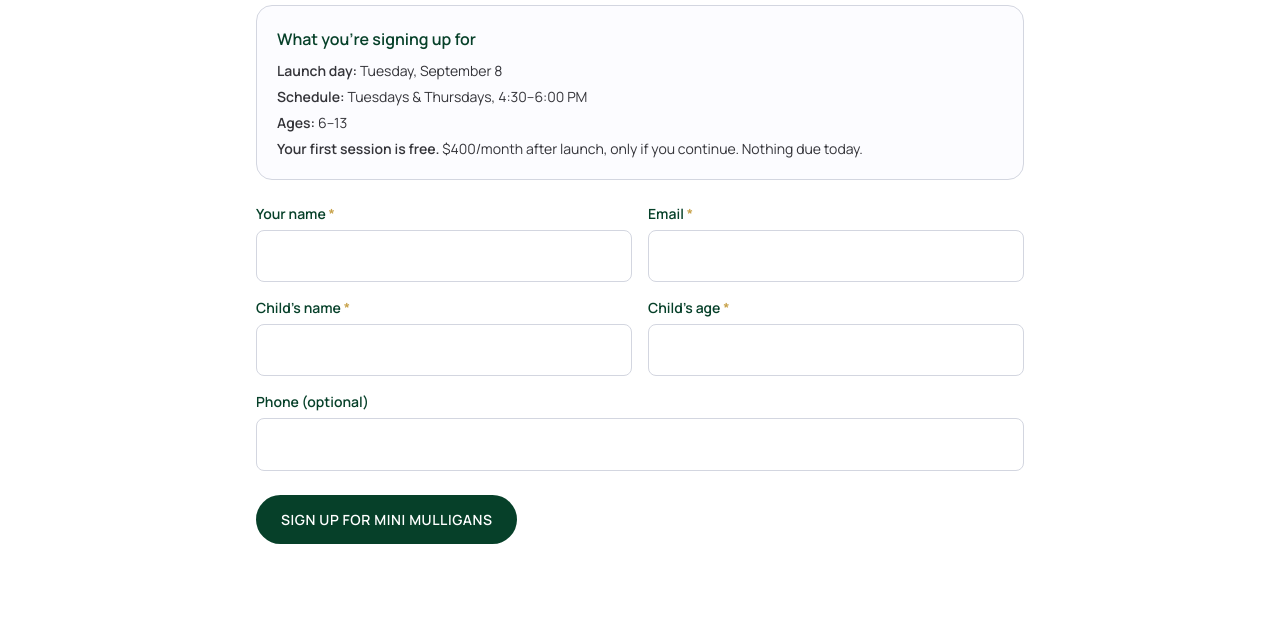
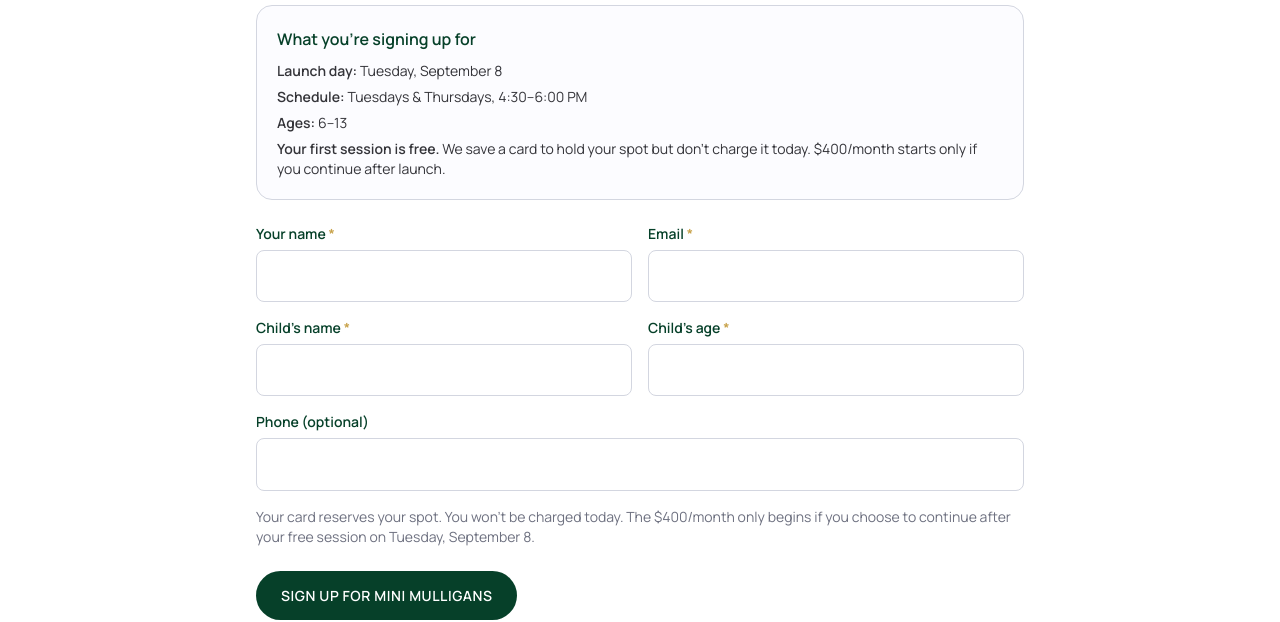
Before and after one commit to caseyv22/swingtheoryv2, a React (Vite) app: page /programs/mini-mulligans in a window 1280 px wide. Shown: the part 2380-3002 px from the top of the page. Built offline with nearby package versions, Linux system fonts and the light colour scheme; no server answers.

Commit message:
Mini Mulligans: card-on-file disclosure on page and in confirmation email

```diff
--- a/src/components/forms/MiniMulligansWaitlistForm.tsx
+++ b/src/components/forms/MiniMulligansWaitlistForm.tsx
@@ -121,8 +121,9 @@ export default function MiniMulligansWaitlistForm() {
             <span className="font-semibold">Ages:</span> 6–13
           </li>
           <li>
-            <span className="font-semibold">Your first session is free.</span>{" "}
-            $400/month after launch, only if you continue. Nothing due today.
+            <span className="font-semibold">Your first session is free.</span> We
+            save a card to hold your spot but don't charge it today. $400/month
+            starts only if you continue after launch.
           </li>
         </ul>
       </div>
@@ -160,6 +161,15 @@ export default function MiniMulligansWaitlistForm() {
           />
         </div>
         <TextInput label="Phone (optional)" name="phone" type="tel" error={fieldError.phone} />
+        {/* Square card-on-file field slots in here once payment capture is
+            built. The note below is the reassurance copy that sits directly
+            with it. Do not deploy this copy without the card field above it,
+            or the page describes a card step that does not exist. */}
+        <p className="text-sm text-muted">
+          Your card reserves your spot. You won't be charged today. The
+          $400/month only begins if you choose to continue after your free
+          session on Tuesday, September 8.
+        </p>
       </FormShell>
     </>
   );
```
Also changed, not shown: 1 other file (tests, documents, lock files or other folders).
